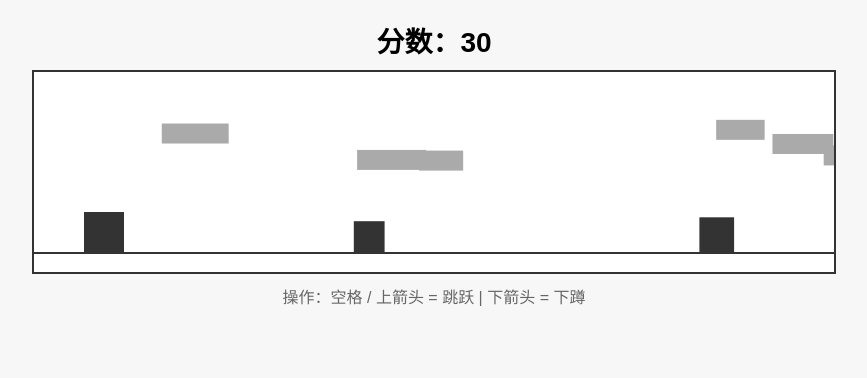
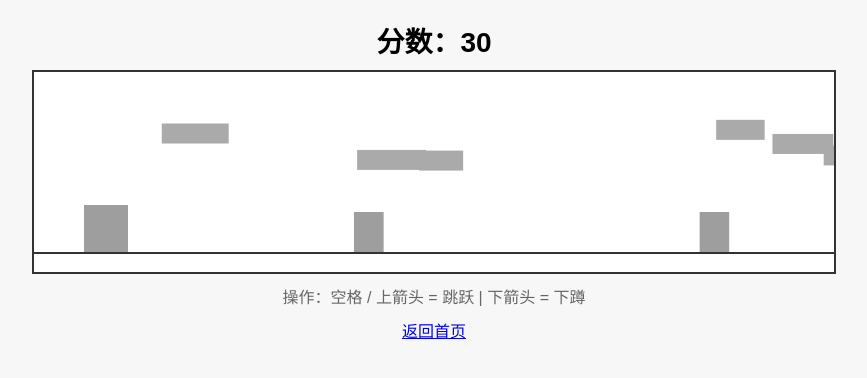
Before and after one commit to JK-Marcus/new1, a plain HTML site: page dion.html in a window 1280 px wide. Shown: the whole page, without its empty margins (206-1073 px from the left). Drawn offline with Linux system fonts and the light colour scheme.

Commit message:
Update dion.html

```diff
--- a/dion.html
+++ b/dion.html
@@ -37,63 +37,59 @@
     <div id="scoreText">分数：0</div>
     <canvas id="gameBox" width="800" height="200"></canvas>
     <div id="tip">操作：空格 / 上箭头 = 跳跃 | 下箭头 = 下蹲</div>
+    <a href="./" style="margin-top:10px;">返回首页</a>
 
     <script>
         const canvas = document.getElementById('gameBox');
         const ctx = canvas.getContext('2d');
         const scoreText = document.getElementById('scoreText');
 
-        // 游戏基础参数
+        // 资源：使用在线恐龙透明素材，无需本地图片
+        const dinoImg = new Image();
+        dinoImg.src = "https://i.imgur.com/5F8Z7Lw.png"; // 站立恐龙
+        const dinoDuckImg = new Image();
+        dinoDuckImg.src = "https://i.imgur.com/QnXzY0A.png"; // 下蹲恐龙
+        const cactusImg = new Image();
+        cactusImg.src = "https://i.imgur.com/9gVjX7Y.png"; // 仙人掌
+
         let score = 0;
         let speed = 6;
         let gameOver = false;
 
-        // 恐龙配置
         const dino = {
             x: 50,
             y: 150,
-            width: 40,
-            height: 40,
+            width: 44,
+            height: 47,
             velocityY: 0,
             gravity: 0.6,
             jumpPower: -14,
             isDuck: false
         };
-
-        // 地面
         const ground = { y: 180 };
-
-        // 障碍物数组（仙人掌）
         let cactusList = [];
-        // 云朵装饰
         let cloudList = [];
 
-        // 按键监听
         document.addEventListener('keydown', (e) => {
             if(gameOver) restartGame();
-            // 跳跃：空格 / 上箭头
             if((e.code === 'Space' || e.code === 'ArrowUp') && dino.y >= ground.y - dino.height){
                 dino.velocityY = dino.jumpPower;
             }
-            // 下蹲：下箭头
             if(e.code === 'ArrowDown') dino.isDuck = true;
         })
         document.addEventListener('keyup', (e) => {
             if(e.code === 'ArrowDown') dino.isDuck = false;
         })
 
-        // 生成仙人掌
         function createCactus(){
-            const width = 20 + Math.random()*25;
+            const width = 30;
             cactusList.push({
                 x: canvas.width,
-                y: ground.y - width,
+                y: ground.y - width - 10,
                 w: width,
-                h: width
+                h: width + 10
             })
         }
-
-        // 生成云朵
         function createCloud(){
             cloudList.push({
                 x: canvas.width,
@@ -102,16 +98,12 @@
                 h: 20
             })
         }
-
-        // 碰撞检测
         function isHit(rect1, rect2){
             return rect1.x < rect2.x + rect2.w &&
                    rect1.x + rect1.width > rect2.x &&
                    rect1.y < rect2.y + rect2.h &&
                    rect1.y + rect1.height > rect2.y;
         }
-
-        // 重置游戏
         function restartGame(){
             score = 0;
             speed = 6;
@@ -123,7 +115,6 @@
             scoreText.innerText = `分数：${score}`;
         }
 
-        // 游戏主循环
         function gameLoop(){
             if(gameOver){
                 ctx.fillStyle = '#333';
@@ -133,54 +124,45 @@
                 requestAnimationFrame(gameLoop);
                 return;
             }
-
-            // 清空画布
             ctx.clearRect(0,0,canvas.width,canvas.height);
-
             // 绘制地面
             ctx.fillStyle = '#333';
             ctx.fillRect(0, ground.y, canvas.width, 2);
 
-            // 恐龙重力与跳跃
+            // 恐龙重力
             dino.velocityY += dino.gravity;
             dino.y += dino.velocityY;
-            // 落地限制
             if(dino.y > ground.y - dino.height){
                 dino.y = ground.y - dino.height;
                 dino.velocityY = 0;
             }
 
-            // 绘制恐龙
-            ctx.fillStyle = '#333';
-            let dinoH = dino.isDuck ? 20 : dino.height;
-            let dinoY = dino.isDuck ? ground.y - dinoH : dino.y;
-            ctx.fillRect(dino.x, dinoY, dino.width, dinoH);
+            // 绘制恐龙图片
+            let drawImg = dino.isDuck ? dinoDuckImg : dinoImg;
+            let drawH = dino.isDuck ? 26 : dino.height;
+            let drawY = dino.isDuck ? ground.y - drawH : dino.y;
+            ctx.drawImage(drawImg, dino.x, drawY, dino.width, drawH);
 
-            // 随机生成仙人掌
+            // 生成障碍物
             if(Math.random() < 0.008) createCactus();
-            // 随机云朵
             if(Math.random() < 0.015) createCloud();
 
-            // 更新&绘制仙人掌
+            // 仙人掌
             for(let i = cactusList.length - 1; i >= 0; i--){
                 const c = cactusList[i];
                 c.x -= speed;
-                ctx.fillRect(c.x, c.y, c.w, c.h);
-
-                // 碰撞判断
+                ctx.drawImage(cactusImg, c.x, c.y, c.w, c.h);
                 const dinoBox = {
                     x: dino.x,
-                    y: dinoY,
+                    y: drawY,
                     width: dino.width,
-                    height: dinoH
+                    height: drawH
                 }
                 if(isHit(dinoBox, c)) gameOver = true;
-
-                // 移出屏幕删除
                 if(c.x + c.w < 0) cactusList.splice(i,1);
             }
 
-            // 绘制云朵
+            // 云朵
             ctx.fillStyle = '#aaa';
             for(let i = cloudList.length - 1; i >= 0; i--){
                 const cl = cloudList[i];
@@ -189,15 +171,11 @@
                 if(cl.x + cl.w < 0) cloudList.splice(i,1);
             }
 
-            // 加分 & 提速
             score++;
             if(score % 100 === 0) speed += 0.2;
             scoreText.innerText = `分数：${Math.floor(score / 10)}`;
-
             requestAnimationFrame(gameLoop);
         }
-
-        // 启动游戏
         gameLoop();
     </script>
 </body>
```
